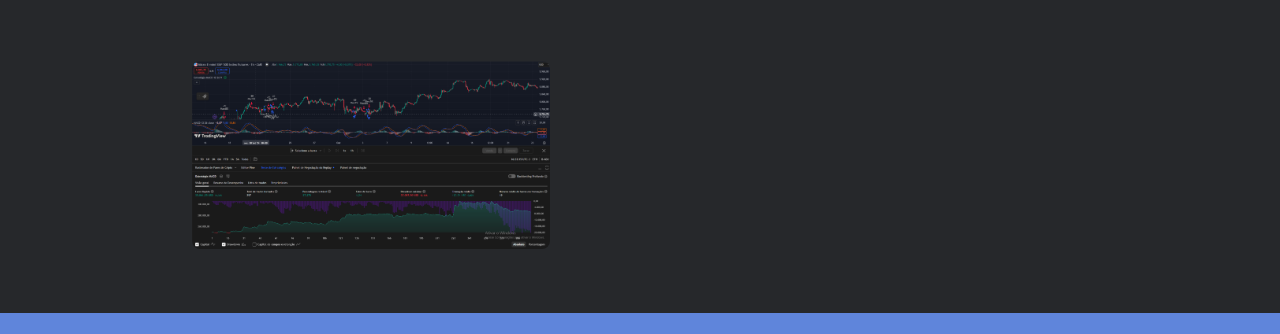
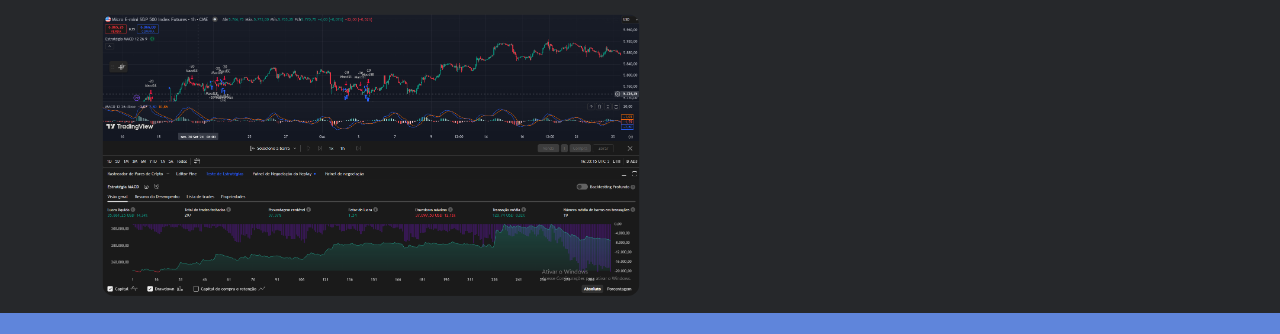
Before and after one commit to ArthurFamilia/ageanalista, a plain HTML site: page projetos.html in a window 1280 px wide. Shown: the part 58-392 px from the top of the page. Drawn offline with Linux system fonts and the light colour scheme.

Commit message:
Update projetos.html

```diff
--- a/projetos.html
+++ b/projetos.html
@@ -19,7 +19,7 @@
     </header>
 
     <main class="apresentacao">
-        <img class="apresentacao__imagem" src="./assets/macdMES.png" alt="Arthur Age" style="max-width: 250%; height: auto;">
+        <img class="apresentacao__imagem" src="./assets/macdMES.png" alt="Arthur Age" style="transform: scale(1.5);">
     </main>
 
     <footer class="rodape">
```
